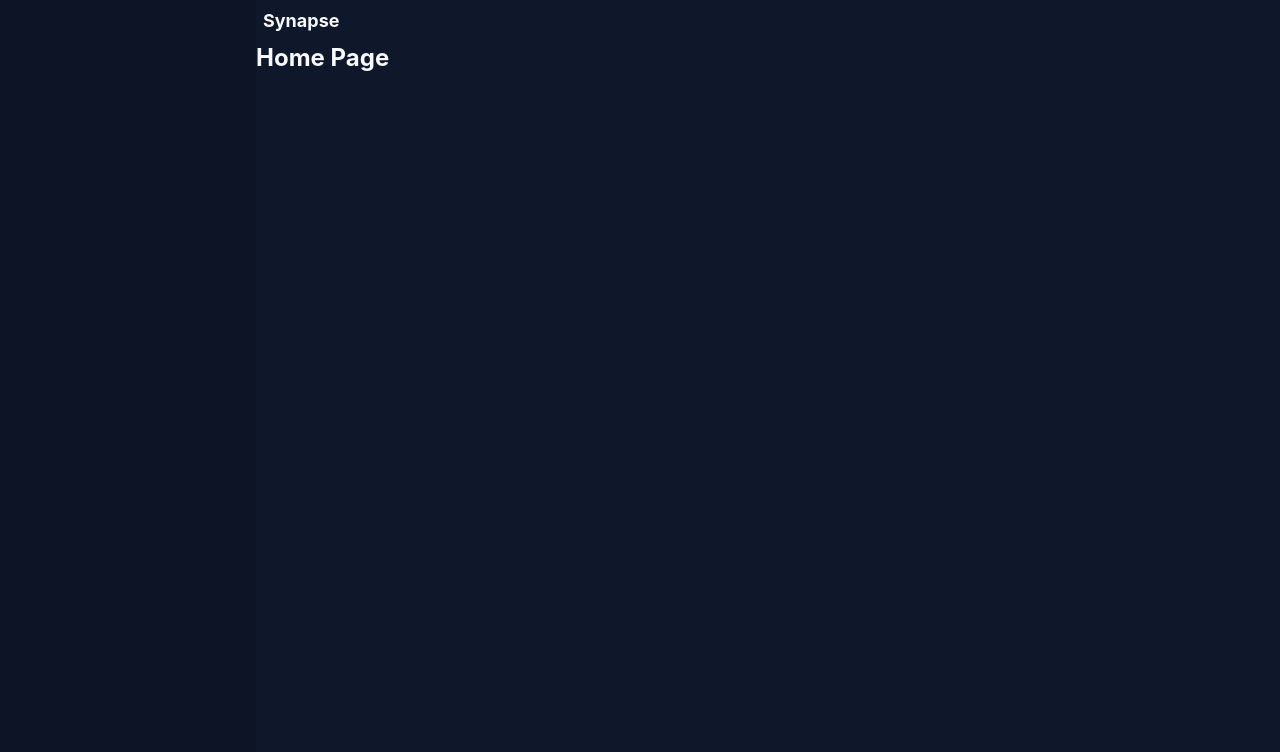
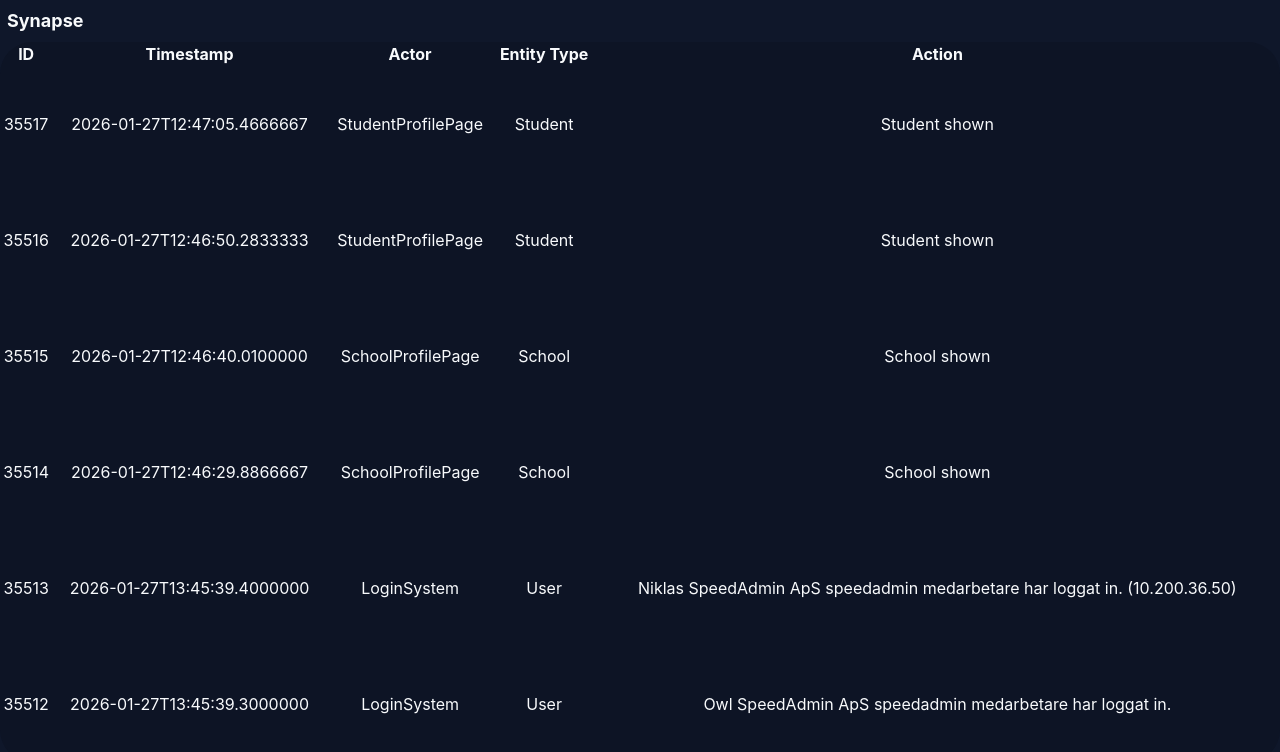
Before and after one commit to Rinpyre/Synapse, a React (Vite) app in the folder frontend/: page / in a window 1280 px wide. Shown: the top 752 px of the page. Built offline with nearby package versions, Linux system fonts and the light colour scheme.

Commit message:
feat(layout): Implement component prop passing for rows and columbs

```diff
--- a/frontend/src/App.jsx
+++ b/frontend/src/App.jsx
@@ -1,13 +1,30 @@
 import { BrowserRouter, Routes, Route } from 'react-router-dom'
 import { HomePage, NotFoundPage } from '@routes'
 import AppLayout from '@components/layout/AppLayout'
+import LogTable from '@components/layout/LogTable'
 
 function App() {
     return (
         <BrowserRouter>
             <AppLayout>
                 <Routes>
-                    <Route path="/" element={<HomePage />} />
+                    <Route path="/" element={<LogTable
+                                            rows={[
+                                                {id: 35517, timestamp: '2026-01-27T12:47:05.4666667', actor: 'StudentProfilePage', entityType: 'Student', action: 'Student shown'},
+                                                {id: 35516, timestamp: '2026-01-27T12:46:50.2833333', actor: 'StudentProfilePage', entityType: 'Student', action: 'Student shown'},
+                                                {id: 35515, timestamp: '2026-01-27T12:46:40.0100000', actor: 'SchoolProfilePage', entityType: 'School', action: 'School shown'},
+                                                {id: 35514, timestamp: '2026-01-27T12:46:29.8866667', actor: 'SchoolProfilePage', entityType: 'School', action: 'School shown'},
+                                                {id: 35513, timestamp: '2026-01-27T13:45:39.4000000', actor: 'LoginSystem', entityType: 'User', action: 'Niklas SpeedAdmin ApS speedadmin medarbetare har loggat in. (10.200.36.50)'},
+                                                {id: 35512, timestamp: '2026-01-27T13:45:39.3000000', actor: 'LoginSystem', entityType: 'User', action: 'Owl SpeedAdmin ApS speedadmin medarbetare har loggat in.'}
+                                            ]}
+                                            columns={[
+                                                {'ID': "id of the user"},
+                                                {'Timestamp': "timestamp of the log entry"},
+                                                {'Actor': "the actor involved"},
+                                                {'Entity Type': "the type of entity"},
+                                                {'Action': "the action performed"}
+                                            ]}
+                                            />} />
                     <Route path="*" element={<NotFoundPage />} />
                 </Routes>
             </AppLayout>
--- a/frontend/src/components/common/LogTable.jsx
+++ /dev/null
@@ -1,89 +0,0 @@
-export default function LogTable() {
-    return (
-        <div className="log-table w-full p-3">
-            <table className="table table-auto table-bordered table-striped w-full text-center text-snow">
-                <thead>
-                    <tr>
-                        <th>ID</th>
-                        <th>Timestamp</th>
-                        <th>Actor</th>
-                        <th>Entity Type</th>
-                        <th>Action</th>
-                    </tr>
-                </thead>
-                <tbody>
-                    <tr>
-                        <td>35517</td>
-                        <td>2026-01-27T12:47:05.4666667</td>
-                        <td>183</td>
-                        <td>StudentProfilePage</td>
-                        <td>Student shown</td>
-                    </tr>
-                    <tr>
-                        <td>35516</td>
-                        <td>2026-01-27T12:46:50.2833333</td>
-                        <td>183</td>
-                        <td>StudentProfilePage</td>
-                        <td>Student shown</td>
-                    </tr>
-                    <tr>
-                        <td>35515</td>
-                        <td>2026-01-27T12:46:40.0100000</td>
-                        <td>183</td>
-                        <td>SchoolProfilePage</td>
-                        <td>School shown</td>
-                    </tr>
-                    <tr>
-                        <td>35514</td>
-                        <td>2026-01-27T12:46:29.8866667</td>
-                        <td>183</td>
-                        <td>SchoolProfilePage</td>
-                        <td>School shown</td>
-                    </tr>
-                    <tr>
-                        <td>35513</td>
-                        <td>2026-01-27T13:45:39.4000000</td>
-                        <td>183</td>
-                        <td>LoginSystem</td>
-                        <td>Niklas SpeedAdmin ApS speedadmin medarbetare har loggat in. (10.200.36.50)</td>
-                    </tr>
-                    <tr>
-                        <td>35512</td>
-                        <td>2026-01-27T12:38:40.7733333</td>
-                        <td>60</td>
-                        <td>StudentProfilePage</td>
-                        <td>Student shown</td>
-                    </tr>
-                    <tr>
-                        <td>35511</td>
-                        <td>2026-01-27T12:24:49.9333333</td>
-                        <td>178</td>
-                        <td>LoginService</td>
-                        <td>Henning Primdahl has logged in. Represented by Casper Koch Albæk SpeedAdmin ApS</td>
-                    </tr>
-                    <tr>
-                        <td>35510</td>
-                        <td>2026-01-27T12:24:47.0133333</td>
-                        <td>178</td>
-                        <td>GuardianProfilePage</td>
-                        <td>Parent/guardian shown</td>
-                    </tr>
-                    <tr>
-                        <td>35509</td>
-                        <td>2026-01-27T12:20:29.0566667</td>
-                        <td>178</td>
-                        <td>LoginService</td>
-                        <td>Pim Kaysergracht has logged in. Represented by Casper Koch Albæk SpeedAdmin ApS</td>
-                    </tr>
-                    <tr>
-                        <td>35508</td>
-                        <td>2026-01-27T12:20:27.3300000</td>
-                        <td>178</td>
-                        <td>StudentProfilePage</td>
-                        <td>Student shown</td>
-                    </tr>
-                </tbody>
-            </table>
-        </div>
-    )
-}
--- /dev/null
+++ b/frontend/src/components/layout/LogTable.jsx
@@ -0,0 +1,26 @@
+export default function LogTable({ rows, columns }) {
+    return (
+         <div className="flex w-full grow justify-center overflow-hidden">
+            <div className="content-view bg-secondary flex w-7xl h-180 rounded-4xl" >
+                <table className="table table-bordered table-striped w-full text-center text-snow">
+                    <thead>
+                        <tr>
+                            {columns.map((column, index) => (
+                            <th key={index}>{Object.keys(column)[0]}</th>
+                            ))}
+                        </tr>
+                    </thead>
+                    <tbody>
+                        {rows.map((row, rindex) => (
+                            <tr key={rindex}>
+                                {Object.values(row).map((value, cindex) => (
+                                    <td key={cindex}>{value}</td>
+                                ))}
+                            </tr>
+                        ))}
+                    </tbody>
+                </table>
+            </div>
+        </div>
+    )
+}
```
